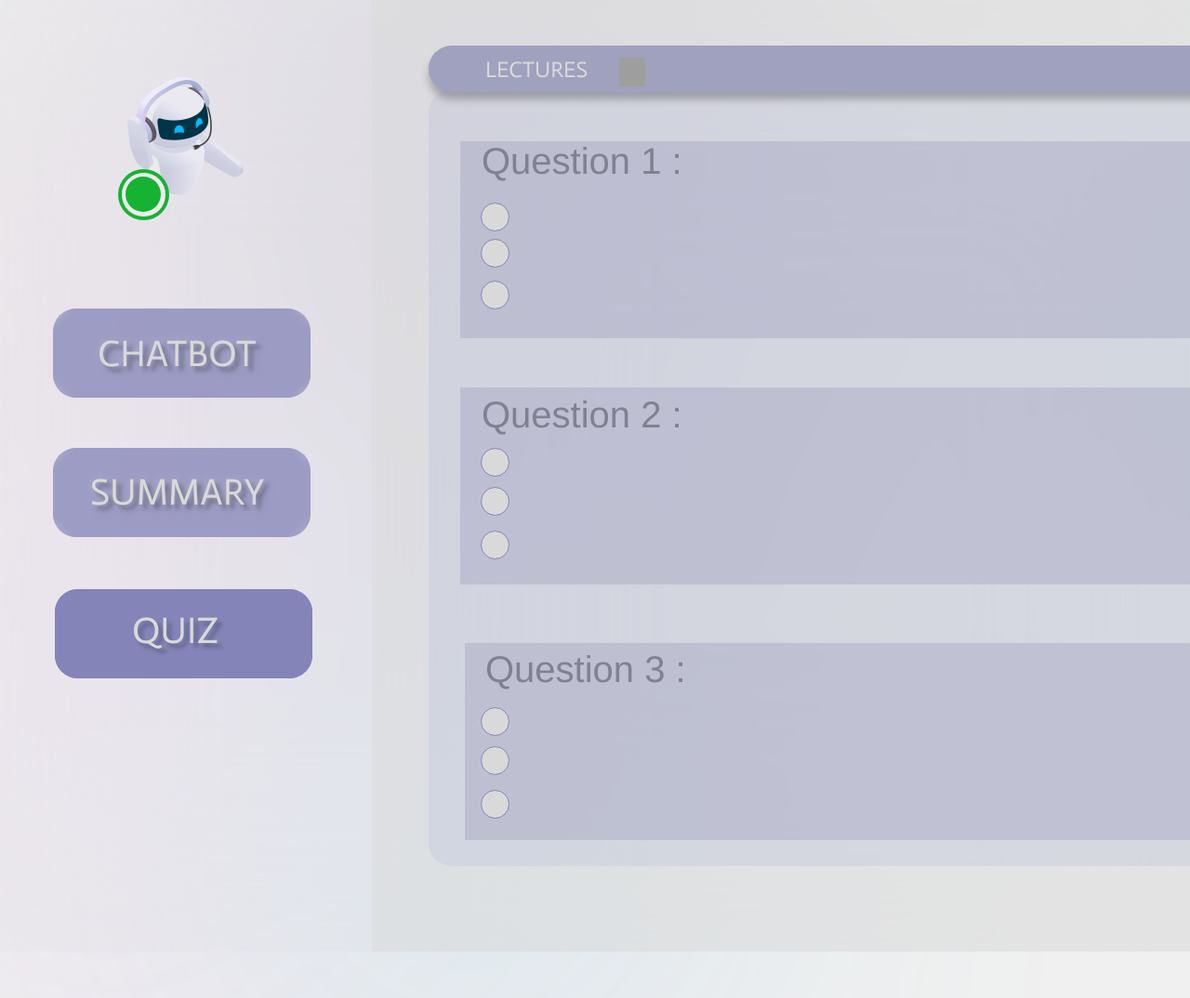
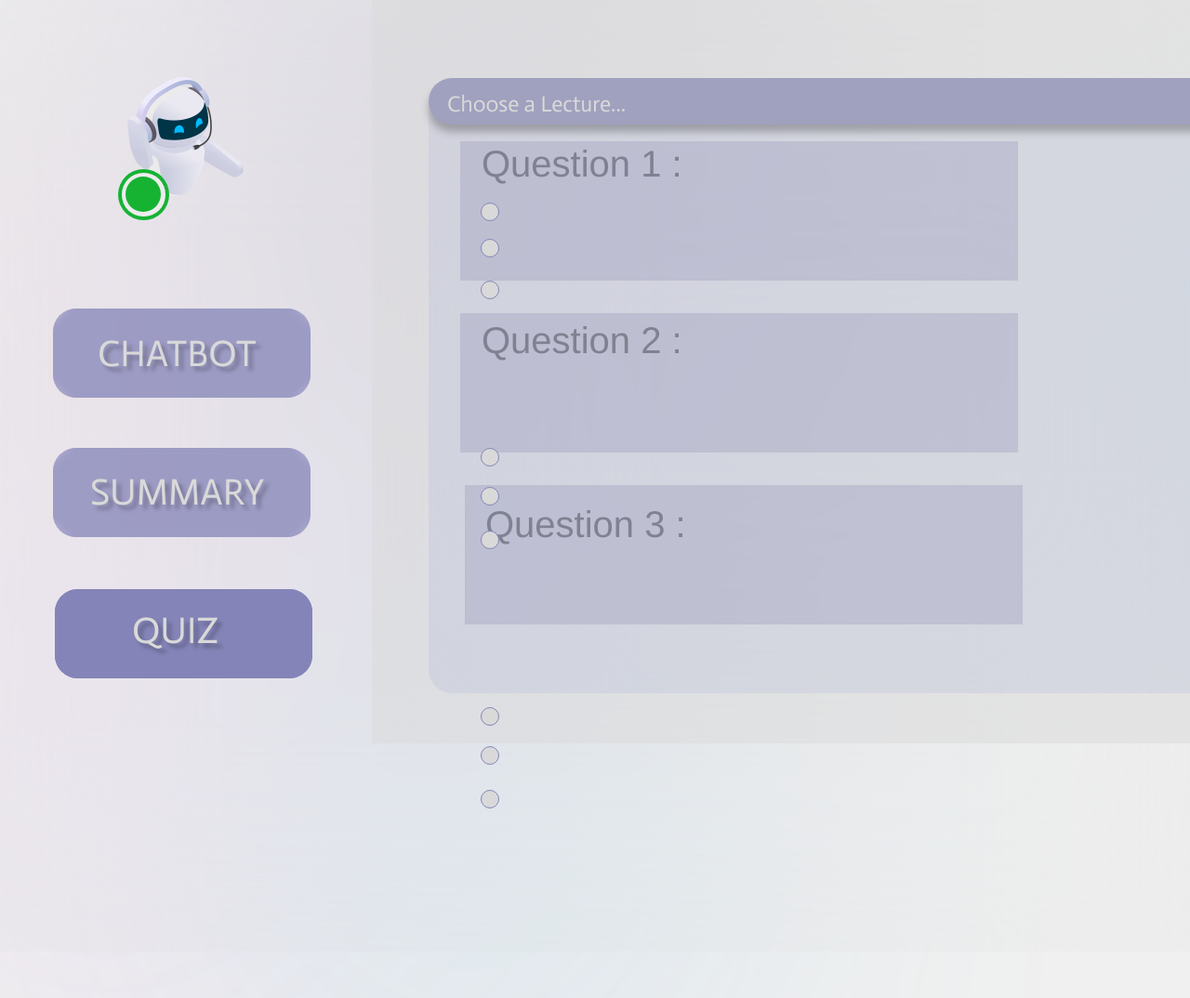
Before and after one commit to wingmoe21/tech_innovators, a Flask app: page /quiz in a window 1280 px wide. Shown: the top 1074 px of the page at 93% size. Run offline with Flask 3, Linux system fonts and the light colour scheme; some libraries are stand-ins or nearby versions; some web fonts are replaced; grey boxes are pictures that could not be loaded.

Commit message:
styling quiz.html

```diff
--- a/frontend/pages/quiz.html
+++ b/frontend/pages/quiz.html
@@ -15,16 +15,23 @@
           <div class="rectangle"></div>
           <div class="rectangle-2"></div>
           <div class="rectangle-3"></div>
-          <img class="boot" src="{{ url_for('static', filename='img/boot.png') }}" />
-          <div class="lectures-rectangle"></div>
-          <div class="text-wrapper">LECTURES</div>
-          <img class="polygon" src="{{ url_for('static', filename='img/polygon-1.png') }}" />
+          <div class="lectures-rectangle">
+            <select class="lectures-dropdown" id="lecturesDropdown" onchange="updateSelectedLecture()">
+              <option value="" disabled selected>Select your option</option>
+              <option value="Calloc vs malloc">Calloc vs malloc</option>
+              <option value="Decimal to Binary Conversion">Decimal to Binary Conversion</option>
+              <option value="Pointers in C Basic">Pointers in C Basic</option>
+              <!-- Add more options as needed -->
+            </select>
+            <div class="text-wrapper">
+              <span id="lecturesLabel">Choose a Lecture...</span>
+              <span id="selectedLecture" style="display: none;"></span> <!-- Initially hidden -->
+            </div>
+            <img class="polygon" src="{{ url_for('static', filename='img/polygon-1.svg') }}" />
+          </div>
           <div class="rectangle-4"></div>
           <div class="rectangle-5"></div>
           <img class="img" src="{{ url_for('static', filename='img/rectangle-12.svg') }}" />
-          <div class="text-wrapper-2">CHATBOT</div>
-          <div class="text-wrapper-3">SUMMARY</div>
-          <div class="text-wrapper-4">QUIZ</div>
           <!-- Chatbot Button -->
           <a href="{{ url_for('chat') }}" class="button-link">
             <div class="rectangle-4"></div>
@@ -50,7 +57,6 @@
           <div class="text-wrapper-5">Question 1 :</div>
           <div class="text-wrapper-6">Question 2 :</div>
           <div class="text-wrapper-7">Question 3 :</div>
-          <div class="ellipse-5"></div>
           <div class="ellipse-6"></div>
           <div class="ellipse-7"></div>
           <div class="ellipse-8"></div>
@@ -63,5 +69,48 @@
         </div>
       </div>
     </div>
+    <script>
+            function updateSelectedLecture() {
+        displayLoading(true); // Show loader
+        var dropdown = document.getElementById("lecturesDropdown");
+        var selectedOption = dropdown.value;
+        document.getElementById("selectedLecture").innerText = selectedOption;
+        var selectedText = dropdown.options[dropdown.selectedIndex].text;
+        var label = document.getElementById("lecturesLabel");
+        var selectedLectureSpan = document.getElementById("selectedLecture");
+        // If the selected option is not the placeholder
+        if(dropdown.selectedIndex > 0) {
+          label.style.display = "none"; // Hide the "LECTURES" text
+          selectedLectureSpan.textContent = selectedText; // Set the selected text
+          selectedLectureSpan.style.display = "block"; // Show the selected text
+          fetch('/lecture_quiz', {
+            method: 'POST',
+            headers: {
+              'Content-Type': 'application/json',
+            },
+            body: JSON.stringify({ lecture: selectedOption })
+          })
+          .then(response => response.text())
+          .then(data => {
+            console.log('Success:', data);
+            displayLoading(false); // Hide loader
+          })
+          .catch((error) => {
+            displayLoading(false); // Hide loader
+            console.error('Error:', error);
+          });
+        } else {
+          label.style.display = "block"; // Show the "LECTURES" text
+          selectedLectureSpan.style.display = "none"; // Hide the selected text
+        }
+      }
+      function displayLoading(show) {
+        console.log('Displaying loader:', show);
+        var loader = document.querySelector('.loader');
+        if (loader) {
+          loader.style.display = show ? 'block' : 'none';
+        }
+      }
+    </script>
   </body>
 </html>
--- a/frontend/pages/static/styleQuiz.css
+++ b/frontend/pages/static/styleQuiz.css
@@ -1,3 +1,55 @@
+.QUIZ .lectures-rectangle {
+  position: relative; /* Changed to relative */
+  width: 922px;
+  height: 50px;
+  top: 120px;
+  left: 519px;
+  background-color: #a0a0bf;
+  border-radius: 25px;
+  box-shadow: 0px 8px 8px #00000040;
+  opacity: 1;
+}
+.QUIZ .lectures-dropdown {
+  position: absolute; /* Absolute positioning */
+  top: 0;
+  left: 0;
+  width: 100%; /* Full width of the parent */
+  height: 100%; /* Full height of the parent */
+  opacity: 0; /* Make it invisible */
+  cursor: pointer; /* Change cursor to indicate it's clickable */
+  z-index: 2; /* Ensure it's above the LECTURES text */
+  color: black;
+}
+
+.QUIZ .text-wrapper {
+  position: absolute;
+  top: 13px;
+  left: 20px;
+  z-index: 1; /* Place it behind the dropdown */
+  font-family: "Actor", Helvetica;
+  font-weight: 400;
+  color: #d9d9d9; /* Color for the text */
+  font-size: 24px; /* Font size for the text */
+  letter-spacing: 0;
+  line-height: normal;
+  pointer-events: none; /* This makes clicks pass through the text to the dropdown */
+}
+
+.QUIZ .text-wrapper-2 #selectedLecture {
+  font-family: inherit;
+  font-weight: inherit;
+  color: inherit;
+  font-size: inherit;
+  letter-spacing: inherit;
+  line-height: inherit;
+  position: absolute;
+  top: 0;
+  left: 0;
+  display: none; /* Initially hidden */
+  z-index: 3; /* Above the lecturesLabel */
+  white-space: nowrap; /* Prevents the text from wrapping */
+}
+
 .QUIZ {
   background-color: #f0f0f0;
   display: flex;
@@ -81,7 +133,7 @@
 .QUIZ .rectangle-2 {
   position: absolute;
   width: 1040px;
-  height: 1024px;
+  height: 800px;
   top: 36px;
   left: 458px;
   background-color: #d9d9d980;
@@ -92,52 +144,23 @@
 .QUIZ .rectangle-3 {
   position: absolute;
   width: 918px;
-  height: 836px;
+  height: 650px;
   top: 132px;
   left: 519px;
   background-color: #a5b0d633;
   border-radius: 25px;
   backdrop-filter: blur(100px) brightness(100%);
   -webkit-backdrop-filter: blur(100px) brightness(100%);
+  padding: 20px;
 }
 
-.QUIZ .boot {
-  position: absolute;
-  width: 100px;
-  height: 111px;
-  top: 920px;
-  left: 1372px;
-}
-
-.QUIZ .lectures-rectangle {
-  position: absolute;
-  width: 922px;
-  height: 50px;
-  top: 85px;
-  left: 519px;
-  background-color: #a0a0bf;
-  border-radius: 25px;
-  box-shadow: 0px 8px 8px #00000040;
-}
-
-.QUIZ .text-wrapper {
-  position: absolute;
-  top: 96px;
-  left: 580px;
-  font-family: "Actor", Helvetica;
-  font-weight: 400;
-  color: #d9d9d9;
-  font-size: 24px;
-  letter-spacing: 0;
-  line-height: normal;
-}
 
 .QUIZ .polygon {
   position: absolute;
   width: 28px;
   height: 31px;
-  top: 98px;
-  left: 724px;
+  top: 13px;
+  left: 885px;
 }
 
 .QUIZ .rectangle-4 {
@@ -254,8 +277,8 @@
 
 .QUIZ .message-rectangle {
   position: absolute;
-  width: 819px;
-  height: 212px;
+  width: 600px;
+  height: 150px;
   top: 188px;
   left: 553px;
   background-color: #a0a0bf66;
@@ -264,29 +287,29 @@
 }
 
 .QUIZ .message-rectangle-2 {
-  top: 453px;
+  top: 373px;
   left: 553px;
   position: absolute;
-  width: 819px;
-  height: 212px;
+  width: 600px;
+  height: 150px;
   background-color: #a0a0bf66;
   backdrop-filter: blur(4px) brightness(100%);
   -webkit-backdrop-filter: blur(4px) brightness(100%);
 }
 
 .QUIZ .message-rectangle-3 {
-  top: 728px;
+  top: 558px;
   left: 558px;
   position: absolute;
-  width: 819px;
-  height: 212px;
+  width: 600px;
+  height: 150px;
   background-color: #a0a0bf66;
   backdrop-filter: blur(4px) brightness(100%);
   -webkit-backdrop-filter: blur(4px) brightness(100%);
 }
 
 .QUIZ .text-wrapper-5 {
-  top: 187px;
+  top: 190px;
   left: 576px;
   position: absolute;
   width: 377px;
@@ -299,7 +322,7 @@
 }
 
 .QUIZ .text-wrapper-6 {
-  top: 460px;
+  top: 380px;
   left: 576px;
   position: absolute;
   width: 377px;
@@ -312,7 +335,7 @@
 }
 
 .QUIZ .text-wrapper-7 {
-  top: 734px;
+  top: 578px;
   left: 580px;
   position: absolute;
   width: 377px;
@@ -336,8 +359,8 @@
 
 .QUIZ .ellipse-6 {
   position: absolute;
-  width: 31px;
-  height: 31px;
+  width: 20px;
+  height: 20px;
   top: 254px;
   left: 575px;
   background-color: #d9d9d9;
@@ -348,8 +371,8 @@
 
 .QUIZ .ellipse-7 {
   position: absolute;
-  width: 31px;
-  height: 31px;
+  width: 20px;
+  height: 20px;
   top: 518px;
   left: 575px;
   background-color: #d9d9d9;
@@ -360,8 +383,8 @@
 
 .QUIZ .ellipse-8 {
   position: absolute;
-  width: 31px;
-  height: 31px;
+  width: 20px;
+  height: 20px;
   top: 797px;
   left: 575px;
   background-color: #d9d9d9;
@@ -372,8 +395,8 @@
 
 .QUIZ .ellipse-9 {
   position: absolute;
-  width: 31px;
-  height: 31px;
+  width: 20px;
+  height: 20px;
   top: 839px;
   left: 575px;
   background-color: #d9d9d9;
@@ -384,8 +407,8 @@
 
 .QUIZ .ellipse-10 {
   position: absolute;
-  width: 31px;
-  height: 31px;
+  width: 20px;
+  height: 20px;
   top: 886px;
   left: 575px;
   background-color: #d9d9d9;
@@ -396,8 +419,8 @@
 
 .QUIZ .ellipse-11 {
   position: absolute;
-  width: 31px;
-  height: 31px;
+  width: 20px;
+  height: 20px;
   top: 560px;
   left: 575px;
   background-color: #d9d9d9;
@@ -408,8 +431,8 @@
 
 .QUIZ .ellipse-12 {
   position: absolute;
-  width: 31px;
-  height: 31px;
+  width: 20px;
+  height: 20px;
   top: 607px;
   left: 575px;
   background-color: #d9d9d9;
@@ -420,8 +443,8 @@
 
 .QUIZ .ellipse-13 {
   position: absolute;
-  width: 31px;
-  height: 31px;
+  width: 20px;
+  height: 20px;
   top: 293px;
   left: 575px;
   background-color: #d9d9d9;
@@ -432,8 +455,8 @@
 
 .QUIZ .ellipse-14 {
   position: absolute;
-  width: 31px;
-  height: 31px;
+  width: 20px;
+  height: 20px;
   top: 338px;
   left: 575px;
   background-color: #d9d9d9;
```
Also changed, not shown: content/Calloc vs malloc.txt (+4 -4 lines), 1 other file.
